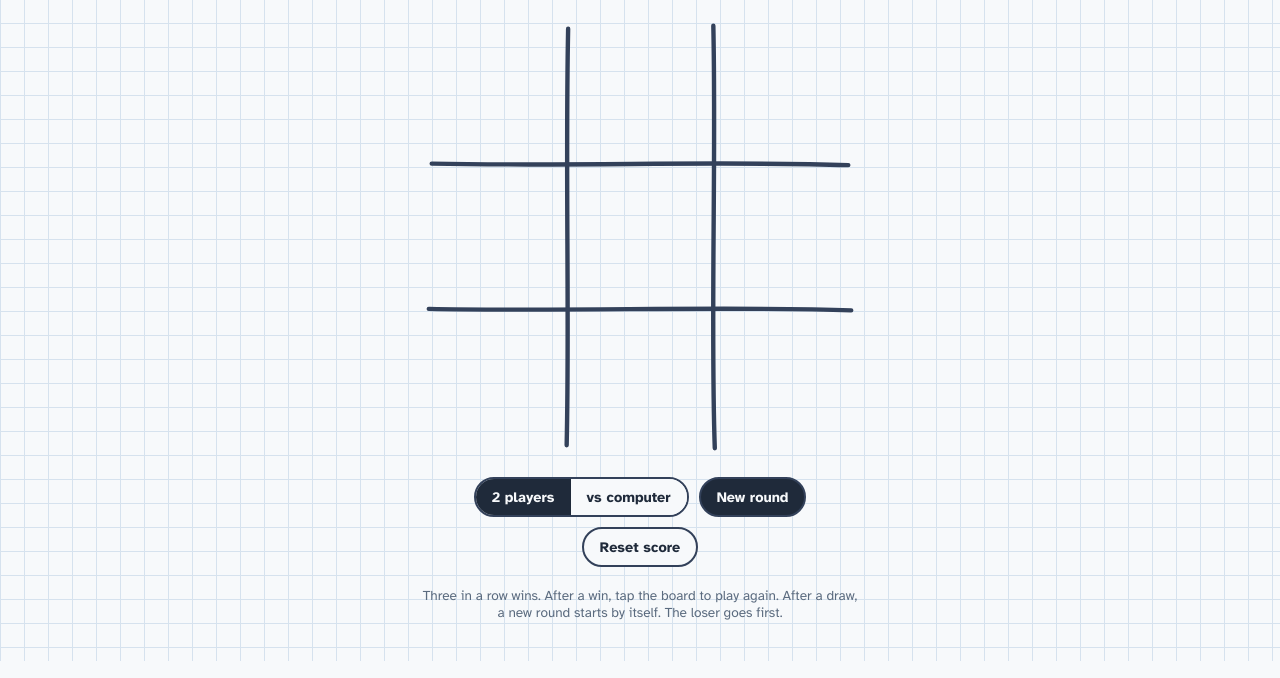
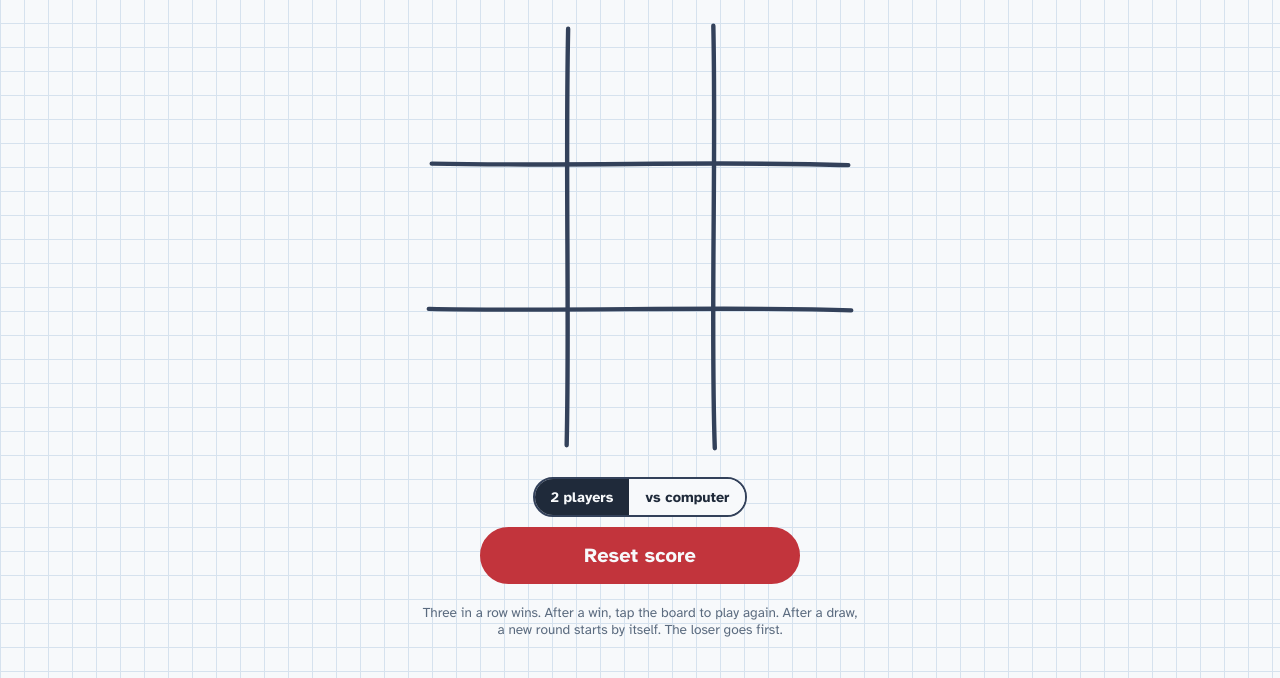
Before and after one commit to NatVich/OX, a plain HTML site: page index.html in a window 1280 px wide. Shown: the part 289-967 px from the top of the page. Drawn offline with Linux system fonts and the light colour scheme.

Commit message:
Remove the New round button and make Reset score big and red
Co-Authored-By: Claude Opus 5.5 <noreply@anthropic.com>
Claude-Session: https://claude.ai/code/session_01TTK8oo3i5f6XL7sR6A96BF

```diff
--- a/index.html
+++ b/index.html
@@ -86,8 +86,11 @@ h1 .x { color: var(--x); } h1 .o { color: var(--o); }
 }
 .seg button[aria-pressed="true"] { background: var(--ink); color: var(--paper); }
 .btn { border: 2px solid var(--line); border-radius: 999px; }
-.btn.primary { background: var(--ink); color: var(--paper); }
+.btn.reset { flex-basis: 100%; max-width: 320px; font-size: 1.25rem; padding: 14px 24px; background: var(--o); border-color: var(--o); color: var(--paper); }
+@media (hover: hover) { .btn.reset:hover { filter: brightness(1.08); } }
+.btn.reset:active { transform: translateY(1px); }
 .seg button:focus-visible, .btn:focus-visible { outline: 3px solid var(--x); outline-offset: 2px; }
+.btn.reset:focus-visible { outline-color: var(--o); outline-offset: 3px; }
 .hint { text-align: center; font-size: .85rem; color: var(--muted); margin: 0; }
 
 @media (prefers-reduced-motion: reduce) {
@@ -123,8 +126,7 @@ h1 .x { color: var(--x); } h1 .o { color: var(--o); }
       <button id="mode-2p" type="button" aria-pressed="true">2 players</button>
       <button id="mode-cpu" type="button" aria-pressed="false">vs computer</button>
     </div>
-    <button class="btn primary" id="again" type="button">New round</button>
-    <button class="btn" id="reset" type="button">Reset score</button>
+    <button class="btn reset" id="reset" type="button">Reset score</button>
   </div>
   <p class="hint">Three in a row wins. After a win, tap the board to play again. After a draw, a new round starts by itself. The loser goes first.</p>
 </main>
@@ -292,7 +294,6 @@ h1 .x { color: var(--x); } h1 .o { color: var(--o); }
     newRound();
   }
 
-  $('again').addEventListener('click', newRound);
   $('reset').addEventListener('click', () => { S.score = { X: 0, O: 0, D: 0 }; S.nextStarter = 'X'; newRound(); });
   $('mode-2p').addEventListener('click', () => setMode('2p'));
   $('mode-cpu').addEventListener('click', () => setMode('cpu'));
```
